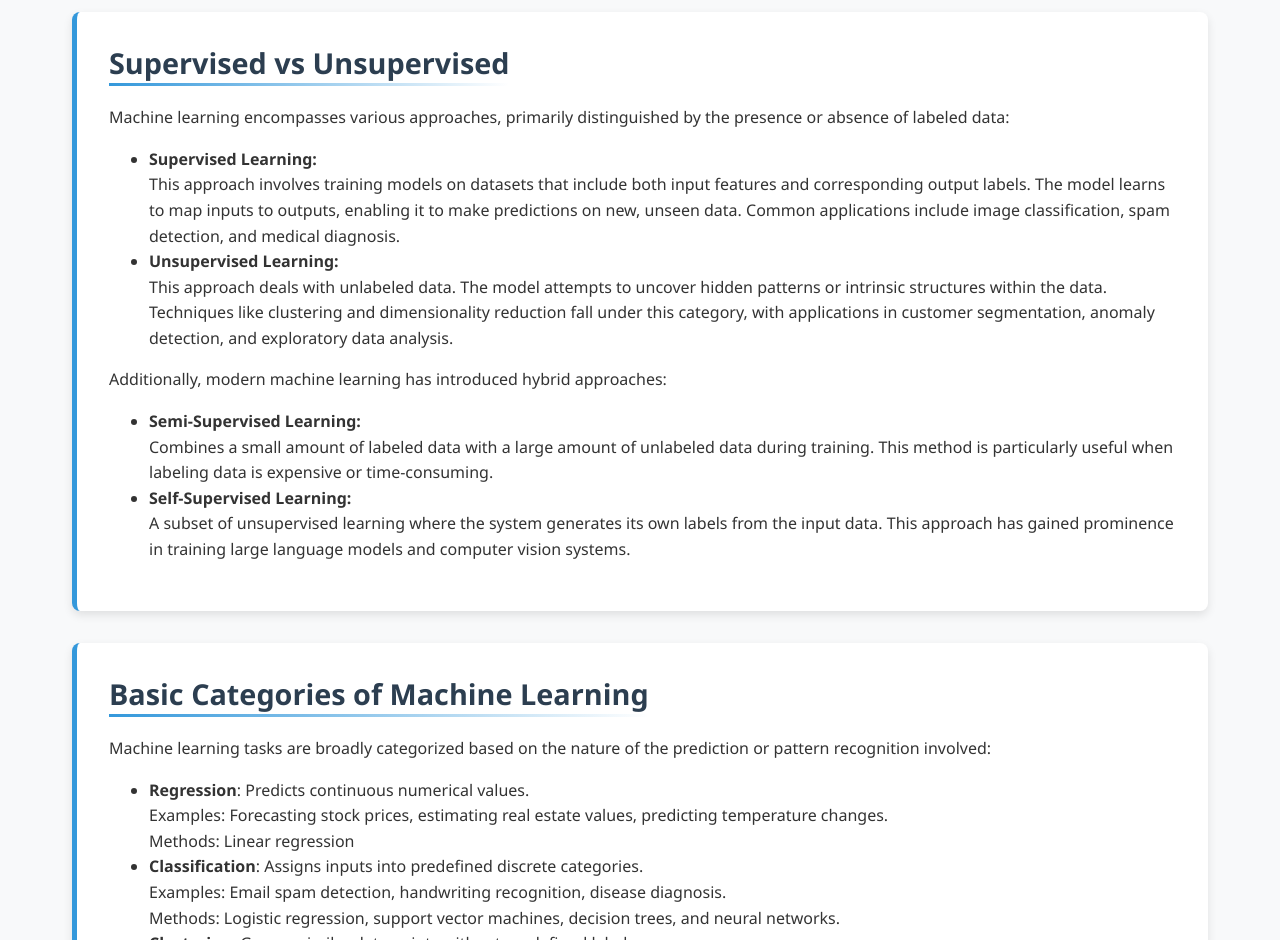
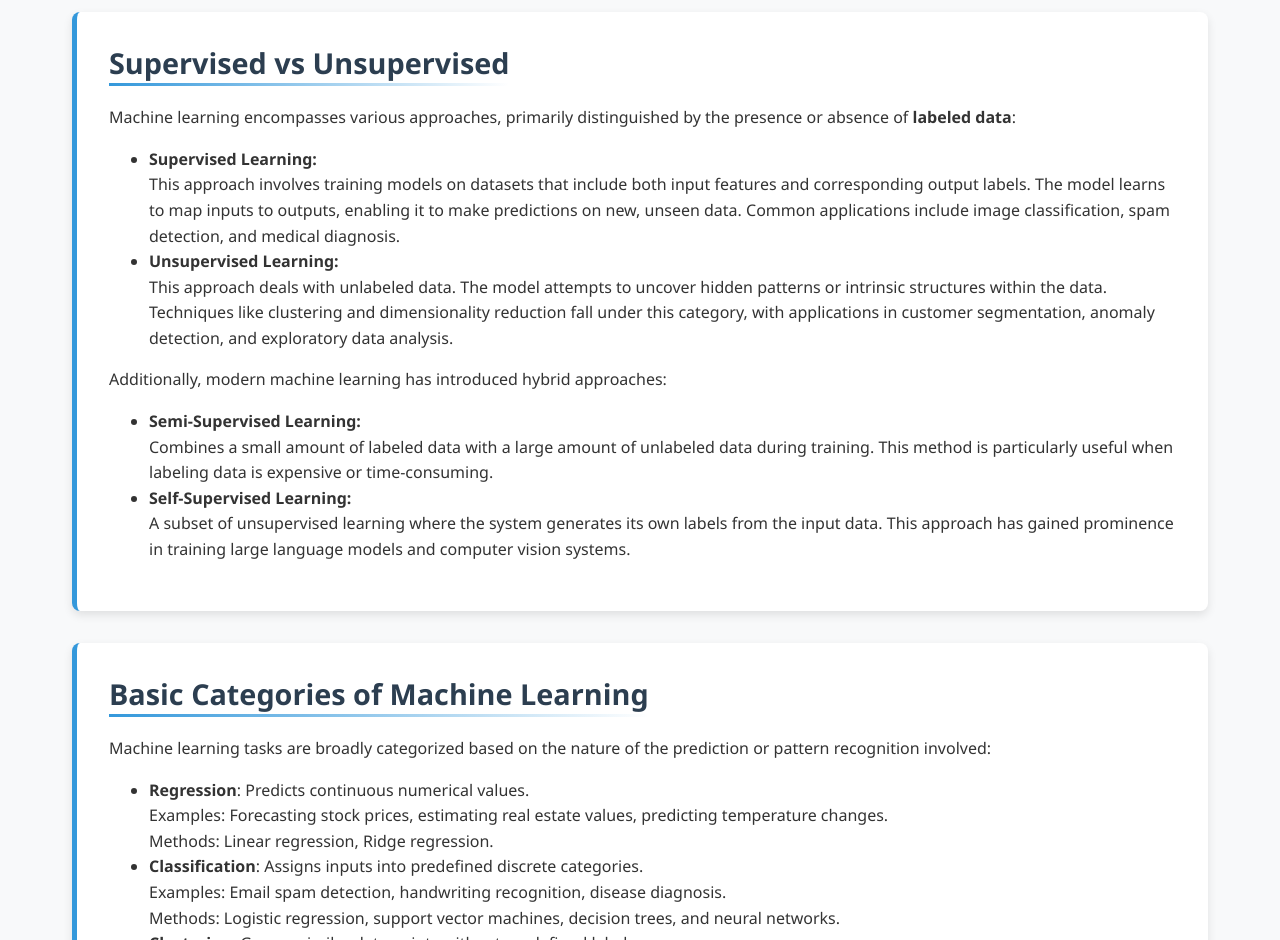
Before and after one commit to Yusukey01/yusukey01.github.io, a Jekyll site: the page built from Mathematics/Machine_learning/intro_ml.html, in a window 1280 px wide and 1400 px high, scrolled down 1840 px. Shown: the part 154-1094 px from the top of the window. Built offline with Jekyll 4.4.1, drawn with Linux system fonts in a browser that asks for light colours.

Commit message:
making Section IV Machine learning

```diff
--- a/Mathematics/Machine_learning/intro_ml.html
+++ b/Mathematics/Machine_learning/intro_ml.html
@@ -84,7 +84,7 @@ uses_python: false
                 </p>
 
                 <p>
-                    In nature, intelligent organisms often rely on <em>heuristics</em> — simple, fast approximations — rather than fully rational or optimal solutions.
+                    In nature, intelligent organisms often rely on <strong>heuristics</strong> — simple, fast approximations — rather than fully rational or optimal solutions.
                     The human brain, for example, can recognize faces and objects almost instantly, sometimes even producing optical illusions due to its shortcuts.
                     This observation suggests that the future of AI may benefit not only from mathematics and computer science, but also from insights in neuroscience,
                     cognitive science, and psychology.
@@ -99,7 +99,7 @@ uses_python: false
             <section id="sup" class="section-content">
                 <h2>Supervised vs Unsupervised</h2>
                 <p>
-                    Machine learning encompasses various approaches, primarily distinguished by the presence or absence of labeled data:
+                    Machine learning encompasses various approaches, primarily distinguished by the presence or absence of <strong>labeled data</strong>:
                     <ul style="padding-left: 40px;">
                         <li><strong>Supervised Learning:</strong></li>
                         This approach involves training models on datasets that include both input features and corresponding output labels.
@@ -133,7 +133,7 @@ uses_python: false
                         <li><strong>Regression</strong>: Predicts continuous numerical values.</li>
                         Examples: Forecasting stock prices, estimating real estate values, predicting temperature changes.
                         <br>
-                        Methods: Linear regression
+                        Methods: Linear regression, Ridge regression.
 
                         <li><strong>Classification</strong>: Assigns inputs into predefined discrete categories.</li>
                         Examples: Email spam detection, handwriting recognition, disease diagnosis.
```
